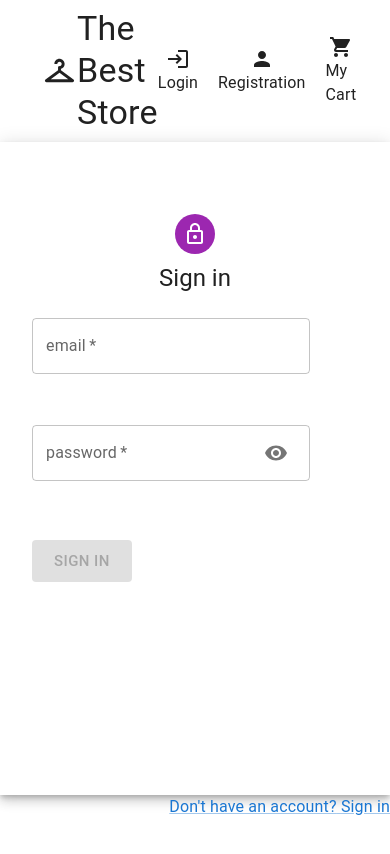
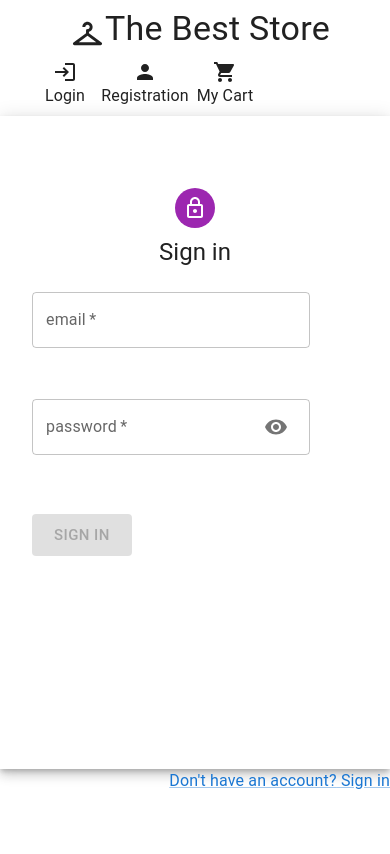
Before and after one commit to maybe-skiFF/eCommerce-Application, a React (Vite) app: page /login in a window 390 px wide. Shown: the top 854 px of the page. Built offline with nearby package versions, Linux system fonts and the light colour scheme; what @commercetools/platform-sdk, @commercetools/sdk-client-v2 would draw is missing.

Commit message:
fix: refactor style

```diff
--- a/src/components/Header/Header.tsx
+++ b/src/components/Header/Header.tsx
@@ -84,8 +84,20 @@ export function Header() {
         position="static"
         elevation={0}
       >
-        <Toolbar>
-          <Box sx={{ flexGrow: 1 }}>
+        <Toolbar
+          sx={{
+            flexGrow: 1,
+            '@media (max-width: 767px)': {
+              display: 'flex',
+              flexDirection: 'column',
+            },
+          }}
+        >
+          <Box
+            sx={{
+              flexGrow: 1,
+            }}
+          >
             <Link
               sx={{
                 display: 'flex',
@@ -103,6 +115,9 @@ export function Header() {
                 component="div"
                 sx={{
                   flexGrow: 1,
+                  '@media (max-width: 767px)': {
+                    marginBottom: '10px',
+                  },
                 }}
               >
                 {SERVICE_MESSAGES.headerTitle}
@@ -114,9 +129,10 @@ export function Header() {
               <Box
                 key={index}
                 sx={{
-                  marginRight: index < 3 ? '20px' : '0',
+                  marginRight: '20px',
                   display: 'flex',
                   alignItems: 'center',
+                  width: '60px',
                 }}
               >
                 <Link
@@ -127,6 +143,7 @@ export function Header() {
                   underline="none"
                   ref={index === 3 ? refLogout : null}
                   onClick={item.onClick}
+                  sx={{ width: '100%' }}
                 >
                   {item.icon}
                   {item.label}
--- a/src/components/pages/MainPage/Footer/Footer.tsx
+++ b/src/components/pages/MainPage/Footer/Footer.tsx
@@ -19,6 +19,9 @@ export function Footer() {
         sx={{
           display: 'flex',
           justifyContent: 'space-between',
+          '@media (max-width: 767px)': {
+            flexDirection: 'column',
+          },
         }}
       >
         <ContactList />
--- a/src/components/shopCard/ShopCard.tsx
+++ b/src/components/shopCard/ShopCard.tsx
@@ -90,7 +90,13 @@ export function ShopCard({ products, sortValue }: ShopCardProps) {
         label="search item"
         value={searchTerm}
         onChange={handleSearchChange}
-        sx={{ marginBottom: '20px', width: '300px' }}
+        sx={{
+          marginBottom: '20px',
+          width: '300px',
+          '@media (max-width: 426px)': {
+            width: '100%',
+          },
+        }}
       />
       <Box
         sx={{
@@ -99,6 +105,9 @@ export function ShopCard({ products, sortValue }: ShopCardProps) {
           flexWrap: 'wrap',
           justifyContent: 'space-between',
           width: '100%',
+          '@media (max-width: 767px)': {
+            justifyContent: 'center',
+          },
         }}
       >
         {filteredProducts && filteredProducts.length > 0 ? (
@@ -117,7 +126,10 @@ export function ShopCard({ products, sortValue }: ShopCardProps) {
                 '&:hover': {
                   transform: 'scale(1.05)',
                   boxShadow: '0 5px 15px rgba(0, 0, 0, 0.3)',
-                }
+                },
+                '@media (max-width: 426px)': {
+                  width: '100%',
+                },
               }}
             >
               <CardMedia
@@ -136,7 +148,11 @@ export function ShopCard({ products, sortValue }: ShopCardProps) {
                 <Typography
                   variant="h5"
                   component="h3"
-                  sx={{ marginBottom: '10px', fontWeight: '500', height: '60px' }}
+                  sx={{
+                    marginBottom: '10px',
+                    fontWeight: '500',
+                    height: '60px',
+                  }}
                 >
                   {product.key}
                 </Typography>
@@ -170,7 +186,9 @@ export function ShopCard({ products, sortValue }: ShopCardProps) {
                     </Typography>
                   </Box>
                 )}
-                <Button variant="outlined">Add to Cart</Button>
+                <Button sx={{ marginTop: '10px' }} variant="outlined">
+                  Add to Cart
+                </Button>
               </CardContent>
             </Card>
           ))
--- a/src/components/sortItem/sortItem.tsx
+++ b/src/components/sortItem/sortItem.tsx
@@ -25,6 +25,9 @@ export function SortItem({ onValueChange }: SortItemProps) {
         width: '300px',
         marginTop: '20px',
         marginBottom: '20px',
+        '@media (max-width: 426px)': {
+          width: '100%',
+        },
       }}
     >
       <FormControl fullWidth>
```
